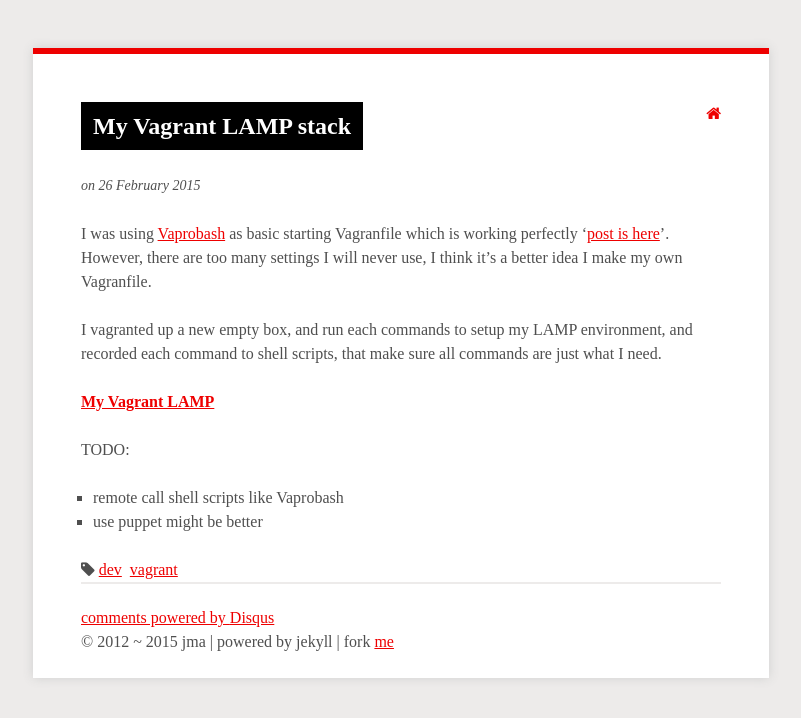
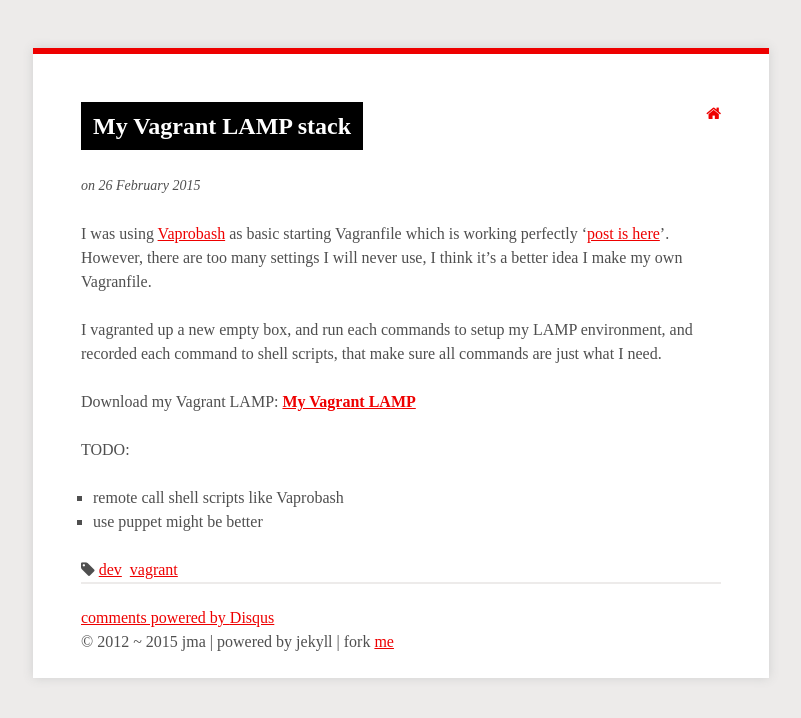
Before and after one commit to imdecoder/imdecoder.github.io, a Jekyll site: the page built from _posts/2015/2015-02-26-my-vagrant-lamp.md, in a window 1280 px wide. Shown: the top 718 px of the page, without its empty margins (239-1040 px from the left). Built offline with Jekyll 4.4.1, drawn with Linux system fonts in a browser that asks for light colours; nearby versions of some CDN libraries; some web fonts are replaced; Markdown is read by kramdown in place of the engine named in the settings; comment, search, counter and statistics services are not loaded.

Commit message:
add download text

```diff
--- a/_posts/2015/2015-02-26-my-vagrant-lamp.md
+++ b/_posts/2015/2015-02-26-my-vagrant-lamp.md
@@ -16,11 +16,12 @@ I was using [Vaprobash][vaprobash] as basic starting Vagranfile which is working
 
 I vagranted up a new empty box, and run each commands to setup my LAMP environment, and recorded each command to shell scripts, that make sure all commands are just what I need.
 
+Download my Vagrant LAMP:
 **[My Vagrant LAMP][vagrant-lamp]**
 
 TODO:
-* remote call shell scripts like Vaprobash
-* use puppet might be better
+- remote call shell scripts like Vaprobash
+- use puppet might be better
 
 [vagrant-lamp]: https://github.com/imdecoder/vagrant-lamp
 [vaprobash]: https://github.com/fideloper/Vaprobash
```
